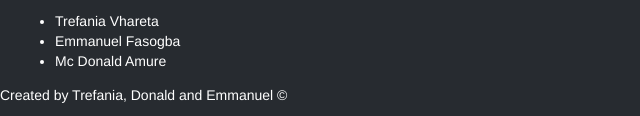
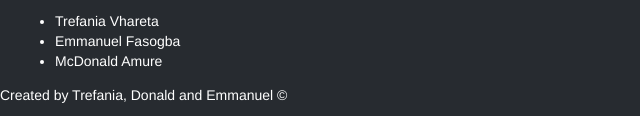
Before and after one commit to Diskovafrika/Diskovafrika.github.io, a plain HTML site: page about.html in a window 1280 px wide. Shown: the part 1195-1311 px from the top of the page, 0-640 px from the left. Drawn offline with Linux system fonts and the light colour scheme.

```diff
--- a/about.html
+++ b/about.html
@@ -12,8 +12,6 @@
   <link href="./static/styles/bootstrap.css" rel="stylesheet">
   <link href="./static/styles/custom.css" rel="stylesheet">
   <link rel="shortcut icon" href="https://diskovafrika.github.io/static/favicon.ico">
-
-
 </head>
 
 <body>
@@ -101,7 +99,7 @@
     <ul>
       <li><a href="https://github.com/Trefania">Trefania Vhareta</a></li>
       <li><a href="https://github.com/fashemma007">Emmanuel Fasogba</a></li>
-      <li><a href="https://github.com/Certifieddonnie">Mc Donald Amure</a></li>
+      <li><a href="https://github.com/Certifieddonnie">McDonald Amure</a></li>
     </ul>
 
   </div>
```
